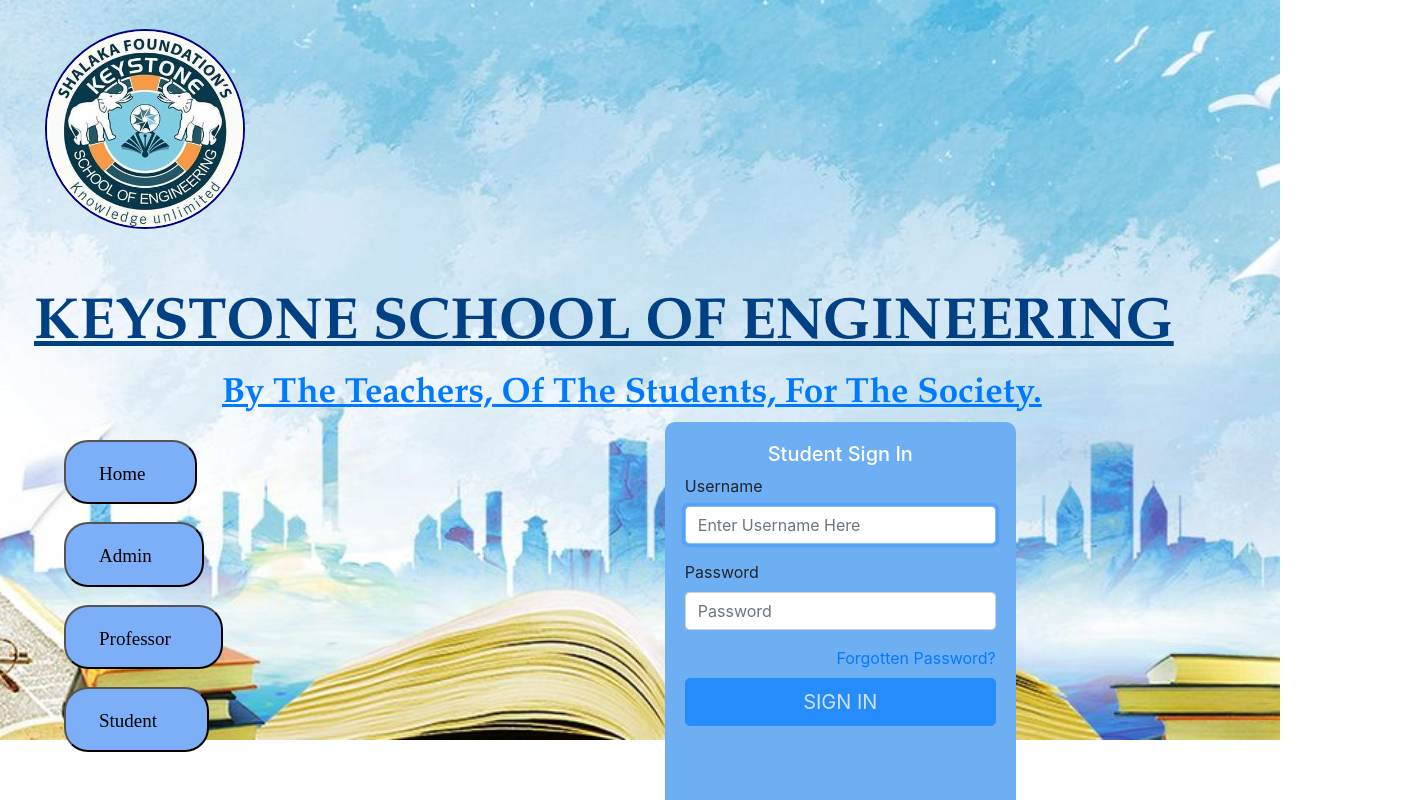
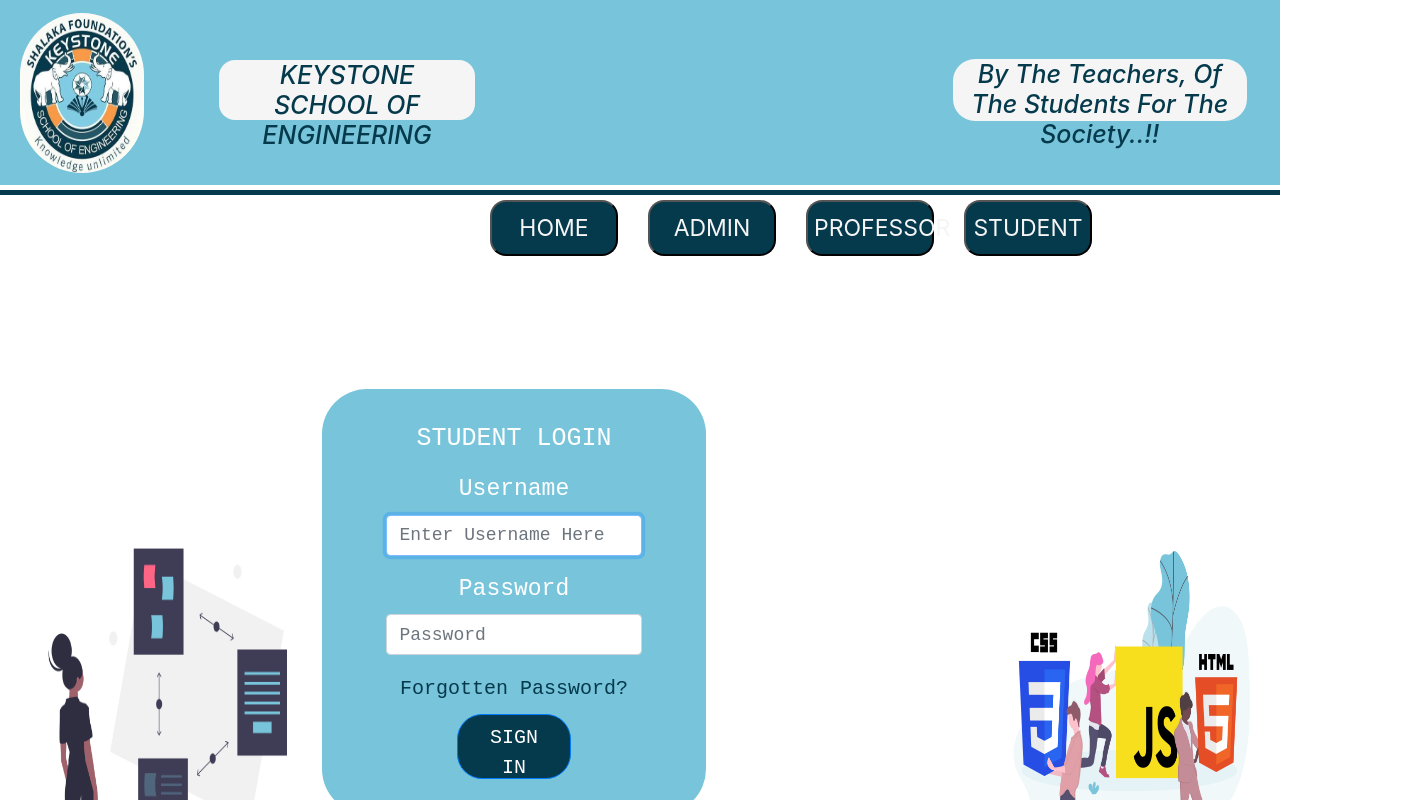
Before and after one commit to Sumedhabelur/BEProject_V2, an Angular app in the folder client/: page /dashboard/home in a window 1280 px wide. Shown: the top 800 px of the page, 1411 px wide, since content can reach past the window. Built offline with nearby package versions, Linux system fonts and the light colour scheme.

Commit message:
New dashboard UI added

```diff
--- a/client/src/app/dashboard/admin-auth/admin-login/admin-login.component.css
+++ b/client/src/app/dashboard/admin-auth/admin-login/admin-login.component.css
@@ -1,12 +1,49 @@
 .background{
-  background-color: #6eaef3;
-  margin-left: 442px;
-  height: 397px;
-  width: 351px;
-  border-radius: 10px;
+  background-color: #78c5db;
+    height: 425px;
+    width: 60%;
+    border-radius: 45px;
+    margin: auto;
+    margin-top: 133px;
 }
 
 .sign{
   color: white;
-  text-align: center;
+    text-align: center;
+    font-size: 25px;
+    margin-top: 15px;
 }
+
+.form-signin {
+  margin-bottom: 1rem;
+    text-align: center;
+    width: 80%;
+    margin: auto;
+    padding: 10px;
+}
+
+.form-group {
+  margin-bottom: 1rem;
+    font-size: 23px;
+    color: white;
+    font-family: monospace;
+}
+
+a {
+  color: #05394c;
+    text-decoration: none;
+    font-size: 20px;
+}
+
+input {
+  font-size: 18px;
+  font-family: monospace;
+}
+
+button {
+  background-color: #05394c;
+    height: 65px;
+    width: 45%;
+    margin: auto;
+    border-radius: 25px;
+}
--- a/client/src/app/dashboard/admin-auth/admin-login/admin-login.component.html
+++ b/client/src/app/dashboard/admin-auth/admin-login/admin-login.component.html
@@ -1,7 +1,7 @@
 <div class="background">
   <div class="form-group">
     <div class="card-body">
-      <h5 class="sign">Admin Sign In</h5>
+      <h5 class="sign">ADMIN LOGIN</h5>
       <form [formGroup]="adminForm" class="form-signin">
         <div class="form-group">
           <label>Username</label>
@@ -13,7 +13,7 @@
           <input formControlName="pass" type="password" class="form-control" placeholder="Password" required />
         </div>
         <div class="checkbox">
-          <label class="float-right">
+          <label>
             <a routerLink="../forgetpass">Forgotten Password?</a>
           </label>
         </div>
--- a/client/src/app/dashboard/dashboard.component.css
+++ b/client/src/app/dashboard/dashboard.component.css
@@ -1,12 +1,9 @@
-.top-menu{
+/* .top-menu{
   margin-top: 50px;
 }
 
 
 .background {
-  /* background-image: url('../../assets/images/newback.jpg');
-  width: 1518px;
-  height: 1337px; */
   background-image: url('../../assets/images/newback.jpg');
   background-color: #cccccc;
   height: 740px;
@@ -27,12 +24,6 @@
 }
 
 .heading{
-  /* color: white;
-    font-size: 50px;
-    font-family: 'Headland One';
-    text-align: center;
-    margin-top: 120px;
-    margin-left: 94px; */
     color: #004085;
     font-size: 58px;
     font-family: 'Garamond';
@@ -61,7 +52,6 @@
     padding: 18px 50px 14px 33px;
     text-decoration: none;
     font-size: 20px;
-    /* color: #004085; */
     display: block;
     font-size: 19px;
     margin-top: 18px;
@@ -69,3 +59,98 @@
     font-family: cursive;
     text-align: center;
 }
+
+ */
+
+ /* New CSS */
+
+ .line{
+  margin-top: 5px;
+  margin-bottom: 5px;
+  border: 25;
+  border-top: 5px solid #053a4c;
+}
+
+.row1 {
+  background-color: #78c5db;
+  height: 185px;
+}
+
+.column0 {
+  background-color: #78c5db;
+  width: 11%;
+  height: 185px;
+}
+
+.column1 {
+  background-color: whitesmoke;
+  margin-top: -125px;
+  height: 60px;
+  width: 20%;
+  margin-left: 219px;
+  font-style: oblique;
+  text-align: center;
+  border-radius: 16px;
+}
+
+.column2 {
+  background-color: whitesmoke;
+    margin-top: -61px;
+    width: 23%;
+    float: right;
+    height: 62px;
+    margin-right: 33px;
+    font-style: oblique;
+    text-align: center;
+    border-radius: 22px;
+}
+
+.logo {
+  height: 160px;
+    width: 88%;
+    margin-left: 20px;
+    margin-top: 13px;
+    border-radius: 120px;
+}
+
+.row2{
+  background-color: aqua;
+  height: 50px;
+}
+
+.nav-button {
+  height: 56px;
+    margin-left: 30px;
+    width: 10%;
+    font-family: inherit;
+    font-size: 23px;
+    color: whitesmoke;
+    border-radius: 16px;
+    background-color: #05394c;
+}
+
+.col1{
+  width: 25%;
+  height: 700px;
+}
+
+.col2{
+  width: 50%;
+    margin-top: -700px;
+    float: right;
+    margin-right: 446px;
+    height: 700px;
+}
+
+.col3{
+  width: 25%;
+    margin-top: -700px;
+    float: right;
+    height: 700px;
+}
+
+.pic {
+  width: 100%;
+    height: 445px;
+    margin-top: 255px;
+}
--- a/client/src/app/dashboard/dashboard.component.html
+++ b/client/src/app/dashboard/dashboard.component.html
@@ -1,4 +1,4 @@
-<div class="background">
+<!-- <div class="background">
   <div class="row">
     <img src="../../assets/images/logo.jpg" class="logo">
     <div class="column">
@@ -26,4 +26,39 @@
       </div>
     </div>
   </div>
+</div> -->
+
+<!-- New Design -->
+
+<div class="row1" >
+  <div class="column0">
+      <img src="../assets/images/logo.jpg" class="logo">
+  </div>
+  <div class="column1" >
+    <h1 style = "font-size: 25px;;color:#053a4c">KEYSTONE<br>SCHOOL OF ENGINEERING</h1>
+  </div>
+  <div class="column2" >
+    <h1 style = "font-size: 25px;;color:#053a4c">By The Teachers, Of The Students
+      For The Society..!!
+    </h1>
+  </div>
 </div>
+<hr class="line">
+  <button (click)="selectAuthType('Home')" type="button" class="nav-button" style = "margin-left: 490px;">HOME</button>
+  <button (click)="selectAuthType('Admin')" type="button" class="nav-button">ADMIN</button>
+  <button (click)="selectAuthType('Professor')" type="button" class="nav-button">PROFESSOR</button>
+  <button (click)="selectAuthType('Student')" type="button" class="nav-button">STUDENT</button>
+<div class="pages" style="height: 700px;">
+<div class="col1">
+    <img src="../assets/images/Process.png" class="pic">
+</div>
+<div class="col2">
+  <app-home *ngIf="selectedType == 'Home'"></app-home>
+  <app-admin-login *ngIf="selectedType == 'Admin'"></app-admin-login>
+  <app-professor-login *ngIf="selectedType == 'Professor'"></app-professor-login>
+  <app-student-login *ngIf="selectedType == 'Student'"></app-student-login>
+</div>
+<div class="col3">
+    <img src="../assets/images/static.png" class="pic">
+</div>
+</div>
--- a/client/src/app/dashboard/professor-auth/professor-login/professor-login.component.css
+++ b/client/src/app/dashboard/professor-auth/professor-login/professor-login.component.css
@@ -1,4 +1,4 @@
-.background{
+/* .background{
   background-color: #6eaef3;
   margin-left: 442px;
   height: 397px;
@@ -9,4 +9,54 @@
 .sign{
   color: white;
   text-align: center;
+} */
+
+.background{
+  background-color: #78c5db;
+    height: 425px;
+    width: 60%;
+    border-radius: 45px;
+    margin: auto;
+    margin-top: 133px;
 }
+
+.sign{
+  color: white;
+    text-align: center;
+    font-size: 25px;
+    margin-top: 15px;
+}
+
+.form-signin {
+  margin-bottom: 1rem;
+    text-align: center;
+    width: 80%;
+    margin: auto;
+    padding: 10px;
+}
+
+.form-group {
+  margin-bottom: 1rem;
+    font-size: 23px;
+    color: white;
+    font-family: monospace;
+}
+
+a {
+  color: #05394c;
+    text-decoration: none;
+    font-size: 20px;
+}
+
+input {
+  font-size: 18px;
+  font-family: monospace;
+}
+
+button {
+  background-color: #05394c;
+    height: 65px;
+    width: 45%;
+    margin: auto;
+    border-radius: 25px;
+}
--- a/client/src/app/dashboard/professor-auth/professor-login/professor-login.component.html
+++ b/client/src/app/dashboard/professor-auth/professor-login/professor-login.component.html
@@ -1,7 +1,7 @@
 <div class="background">
   <div class="form-group">
     <div class="card-body">
-      <h5 class="sign">Professor Sign In</h5>
+      <h5 class="sign">PROFESSOR LOGIN</h5>
       <form [formGroup]="professorForm" class="form-signin">
         <div class="form-group">
           <label>Username</label>
@@ -13,8 +13,8 @@
           <input formControlName="pass" type="password" class="form-control" placeholder="Password" required />
         </div>
         <div class="checkbox">
-          <label class="float-right">
-            <a routerLink="../forgetpass">Forgotten Password?</a>
+          <label>
+            <a routerLink="../forgetpass">Forgotten Password ?</a>
           </label>
         </div>
         <button class="btn btn-lg btn-primary btn-block text-uppercase" (click)="onSubmitClick()">
--- a/client/src/app/dashboard/student-auth/student-login/student-login.component.css
+++ b/client/src/app/dashboard/student-auth/student-login/student-login.component.css
@@ -1,4 +1,4 @@
-.background{
+/* .background{
   background-color: #6eaef3;
   margin-left: 442px;
   height: 397px;
@@ -9,4 +9,54 @@
 .sign{
   color: white;
   text-align: center;
+} */
+
+.background{
+  background-color: #78c5db;
+    height: 425px;
+    width: 60%;
+    border-radius: 45px;
+    margin: auto;
+    margin-top: 133px;
 }
+
+.sign{
+  color: white;
+    text-align: center;
+    font-size: 25px;
+    margin-top: 15px;
+}
+
+.form-signin {
+  margin-bottom: 1rem;
+    text-align: center;
+    width: 80%;
+    margin: auto;
+    padding: 10px;
+}
+
+.form-group {
+  margin-bottom: 1rem;
+    font-size: 23px;
+    color: white;
+    font-family: monospace;
+}
+
+a {
+  color: #05394c;
+    text-decoration: none;
+    font-size: 20px;
+}
+
+input {
+  font-size: 18px;
+  font-family: monospace;
+}
+
+button {
+  background-color: #05394c;
+    height: 65px;
+    width: 45%;
+    margin: auto;
+    border-radius: 25px;
+}
--- a/client/src/app/dashboard/student-auth/student-login/student-login.component.html
+++ b/client/src/app/dashboard/student-auth/student-login/student-login.component.html
@@ -1,7 +1,7 @@
 <div class="background">
   <div class="form-group">
     <div class="card-body">
-      <h5 class="sign">Student Sign In</h5>
+      <h5 class="sign">STUDENT LOGIN</h5>
       <form [formGroup]="loginForm" class="form-signin">
         <div class="form-group">
           <label>Username</label>
@@ -13,11 +13,11 @@
           <input formControlName="pass" type="password" class="form-control" placeholder="Password" required />
         </div>
         <div class="checkbox">
-          <label class="float-right">
+          <label>
             <a routerLink="../forgetpass">Forgotten Password?</a>
           </label>
         </div>
-        <button [disabled]="loginForm.invalid" class="btn btn-lg btn-primary btn-block text-uppercase" (click)="onSubmitClick()">
+        <button class="btn btn-lg btn-primary btn-block text-uppercase" (click)="onSubmitClick()">
           Sign in
         </button>
         <span style="color: red;margin-left: 87px;" *ngIf="isLoginFailed">Invalid Credential</span>
```
Also changed, not shown: client/src/assets/images/Process.png (added), client/src/assets/images/static.png (added).
